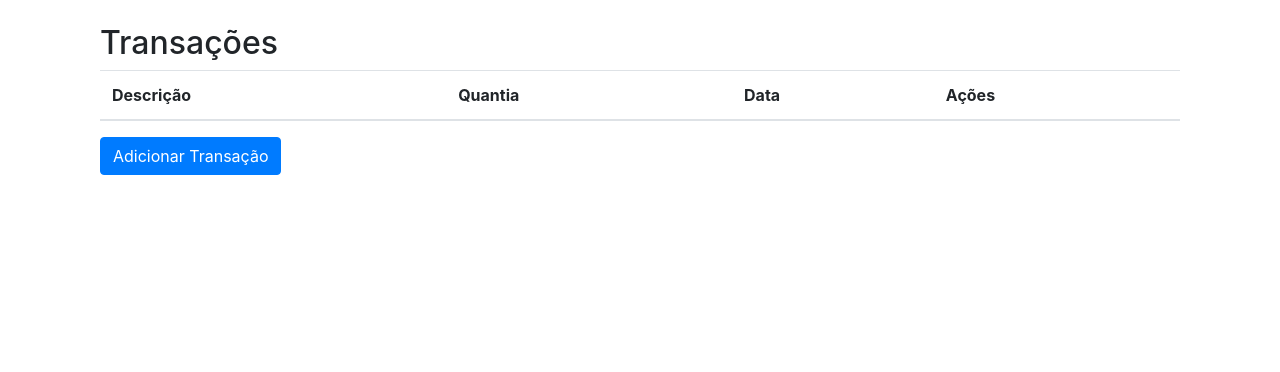
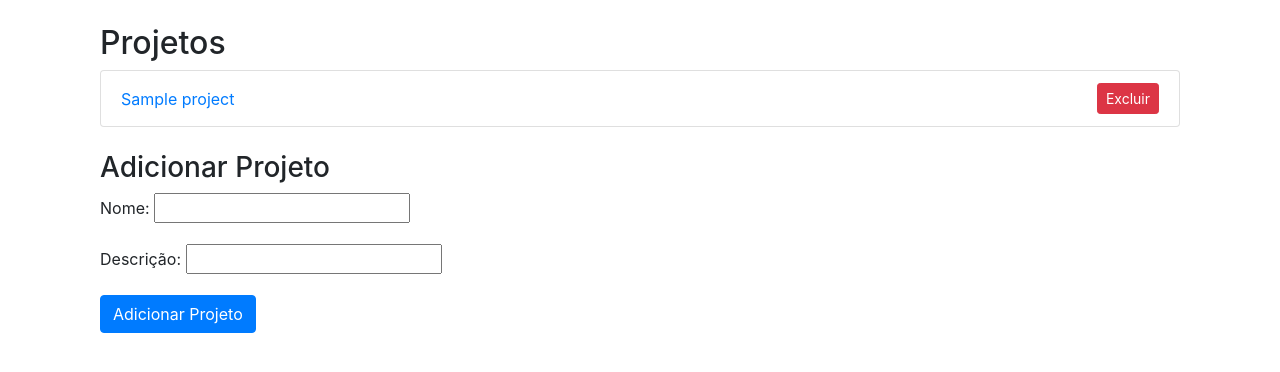
Before and after one commit to brunorsmartins/marconapp, a Django app: page /projects/ in a window 1280 px wide. Shown: the part 136-508 px from the top of the page. Run offline with Django 5.2, Linux system fonts and the light colour scheme; tables that the repository leaves empty hold one stand-in row (values such as "Sample post"); lists and menus that the app fills with data are empty; some libraries are stand-ins or nearby versions.

Commit message:
Correção final em transações e projetos

```diff
--- a/finance/templates/finance/project_list.html
+++ b/finance/templates/finance/project_list.html
@@ -2,32 +2,24 @@
 
 {% block content %}
 <div class="container mt-4">
-    <h2>Transações</h2>
-    <table class="table">
-        <thead>
-            <tr>
-                <th>Descrição</th>
-                <th>Quantia</th>
-                <th>Data</th>
-                <th>Ações</th>
-            </tr>
-        </thead>
-        <tbody>
-            {% for transaction in transactions %}
-            <tr>
-                <td>{{ transaction.description }}</td>
-                <td>{{ transaction.amount }}</td>
-                <td>{{ transaction.date }}</td>
-                <td>
-                    <form method="post" action="{% url 'transaction-delete' transaction.pk %}">
-                        {% csrf_token %}
-                        <button type="submit" class="btn btn-danger btn-sm">Excluir</button>
-                    </form>
-                </td>
-            </tr>
-            {% endfor %}
-        </tbody>
-    </table>
-    <a href="{% url 'transaction-add' %}" class="btn btn-primary">Adicionar Transação</a>
+    <h2>Projetos</h2>
+    <ul class="list-group">
+        {% for project in projects %}
+        <li class="list-group-item d-flex justify-content-between align-items-center">
+            <a href="{% url 'project-detail' project.pk %}">{{ project.name }}</a>
+            <form action="{% url 'project-delete' project.pk %}" method="post" style="display: inline;">
+                {% csrf_token %}
+                <button type="submit" class="btn btn-danger btn-sm">Excluir</button>
+            </form>
+        </li>
+        {% endfor %}
+    </ul>
+
+    <h3 class="mt-4">Adicionar Projeto</h3>
+    <form method="post">
+        {% csrf_token %}
+        {{ form.as_p }}
+        <button type="submit" class="btn btn-primary">Adicionar Projeto</button>
+    </form>
 </div>
 {% endblock %}
--- a/finance/views.py
+++ b/finance/views.py
@@ -15,21 +15,16 @@ def home(request):
         'balance': balance
     })
 
-class ProjectListCreate(View):
-    def get(self, request):
-        projects = Project.objects.all()
-        form = ProjectForm()
-        return render(request, 'finance/project_list.html', {'projects': projects, 'form': form})
-
-    def post(self, request):
+def project_list(request):
+    if request.method == 'POST':
         form = ProjectForm(request.POST)
         if form.is_valid():
             form.save()
             return redirect('project-list')
-        projects = Project.objects.all()
-        return render(request, 'finance/project_list.html', {'projects': projects, 'form': form})
-
-project_list = ProjectListCreate.as_view()
+    else:
+        form = ProjectForm()
+    projects = Project.objects.all()
+    return render(request, 'finance/project_list.html', {'projects': projects, 'form': form})
 
 def project_detail(request, pk):
     project = get_object_or_404(Project, pk=pk)
@@ -60,23 +55,16 @@ def project_delete(request, pk):
     project.delete()
     return redirect('project-list')
 
-class TransactionListCreate(View):
-    def get(self, request):
-        transactions = Transaction.objects.filter(project__isnull=True)
-        form = TransactionForm()
-        return render(request, 'finance/transaction_list.html', {'transactions': transactions, 'form': form})
-
-    def post(self, request):
+def transaction_list(request):
+    if request.method == 'POST':
         form = TransactionForm(request.POST)
         if form.is_valid():
-            transaction = form.save(commit=False)
-            transaction.project = None
-            transaction.save()
+            form.save()
             return redirect('transaction-list')
-        transactions = Transaction.objects.filter(project__isnull=True)
-        return render(request, 'finance/transaction_list.html', {'transactions': transactions, 'form': form})
-
-transaction_list = TransactionListCreate.as_view()
+    else:
+        form = TransactionForm()
+    transactions = Transaction.objects.filter(project__isnull=True)
+    return render(request, 'finance/transaction_list.html', {'transactions': transactions, 'form': form})
 
 def transaction_add(request):
     if request.method == 'POST':
```
Also changed, not shown: finance/templates/finance/project_detail.html (+4 -4 lines).
